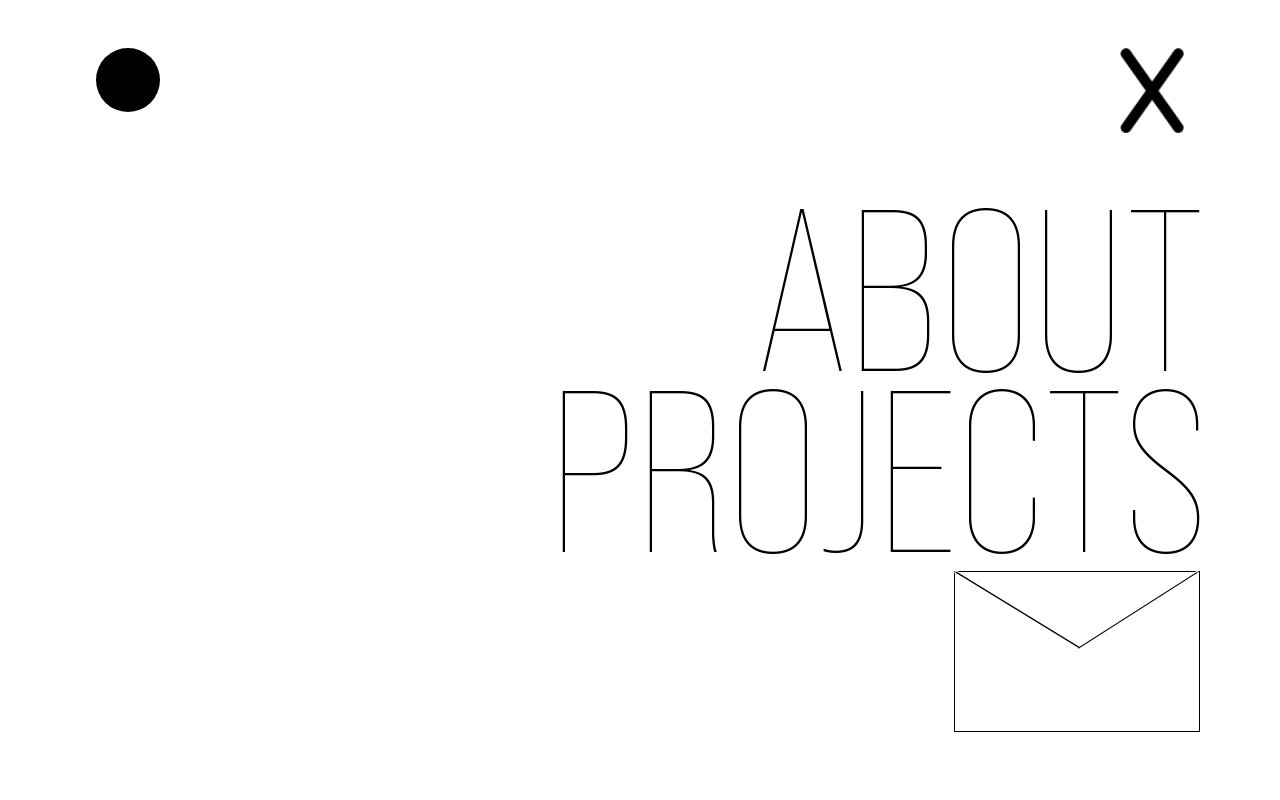
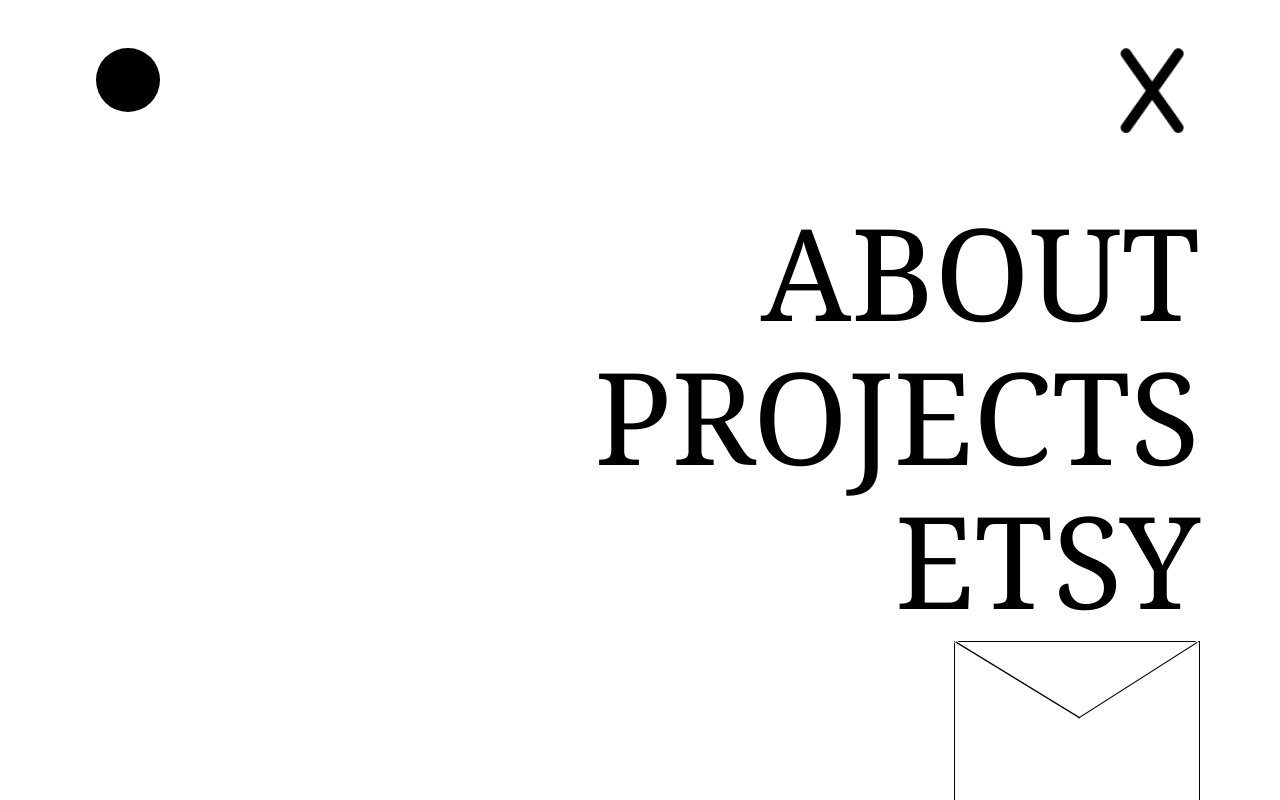
Before and after one commit to dennismaricarl/Mariel-s-Portfolio, a React (Create React App) app: page / in a window 1280 px wide. Both pictures are taken after a click on the picture 1144 px from the left and 80 px from the top of the page. Shown: the top 800 px of the page. Built offline with nearby package versions, Linux system fonts and the light colour scheme.

Commit message:
Etsy added

```diff
--- /dev/null
+++ b/src/components/Etsy.jsx
@@ -0,0 +1,11 @@
+const Etsy = () => {
+    return (
+        <div className="justify-center items-center flex flex-col h-screen hover:opacity-25" id="etsyId">
+            <a href="https://www.etsy.com/shop/SunshineLoverStudios">
+                <h1 className="font-serif text-8xl text-pretty">SunshineLoverStudios</h1>
+            </a>
+        </div>
+    )
+}
+
+export default Etsy;
--- a/src/components/HomePage.jsx
+++ b/src/components/HomePage.jsx
@@ -4,6 +4,7 @@ import { scroller } from "react-scroll";
 import About from "./About";
 import ProjectsList from "./ProjectsList";
 import Email from "./Email";
+import Etsy from "./Etsy";
 
 
 const HomePage = () => {
@@ -36,6 +37,7 @@ const HomePage = () => {
             <About />
             <ProjectsList/>
             <Email />
+            <Etsy/>
 
         </div>
 
--- a/src/components/NavBar.jsx
+++ b/src/components/NavBar.jsx
@@ -41,20 +41,17 @@ const NavBar = () => {
 
                 <div className="flex flex-col gap-4 items-end pr-[3rem] lg:pr-[5rem] mt-[9rem] lg:mt-[13rem]">
 
-                    <img className="hover:opacity-10 w-32 lg:w-auto"
-                        src="/images/ABOUT.png"
-                        onClick={() => handleNavigateToHome("aboutId")}
-                    />
 
-                    <img className="hover:opacity-10 w-40 lg:w-auto"
-                        src="/images/PROJECTS.png"
-                        onClick={() => handleNavigateToHome("projectsListId")}
-                    />
+                    <h1 onClick={() => handleNavigateToHome("aboutId")} className="hover:opacity-10 text-9xl font-thin font-serif lg:w-auto">ABOUT</h1>
+                    <h1 onClick={() => handleNavigateToHome("projectsListId")} className="hover:opacity-10 text-9xl font-serif font-thin lg:w-auto">PROJECTS</h1>
+
+                    <h1 onClick={() => handleNavigateToHome("etsyId")} className="hover:opacity-10 text-9xl font-serif font-thin lg:w-auto">ETSY</h1>
 
                     <img className="hover:opacity-10 w-32 lg:w-auto"
                         src="/images/Envelope.png"
                         onClick={() => handleNavigateToHome("emailId")}
                     />
+
 
 
                 </div>
```
Lines whose indentation alone changed are shown as unchanged.
